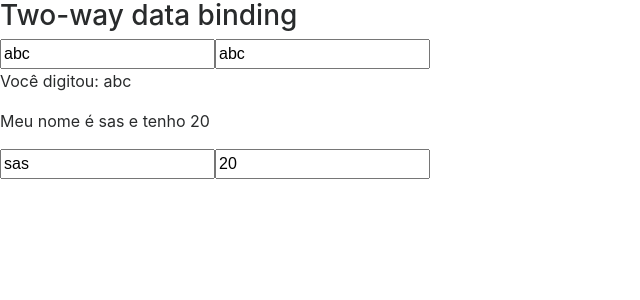
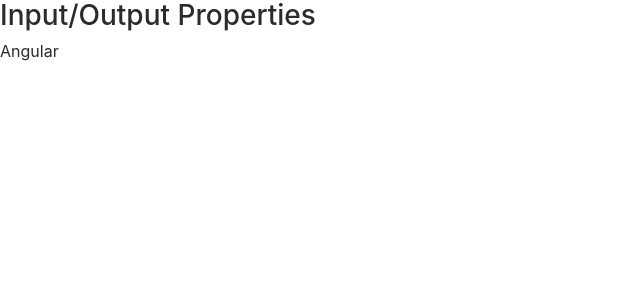
Before and after one commit to suganame/angular-course-loiane, an Angular app in the folder data-binding/: page / in a window 1280 px wide. Shown: the top 300 px of the page, without its empty margins (0-640 px from the left). Built offline with nearby package versions, Linux system fonts and the light colour scheme.

Commit message:
feat: input properties

```diff
--- a/data-binding/src/app/app.module.ts
+++ b/data-binding/src/app/app.module.ts
@@ -7,9 +7,10 @@ import { DataBindingComponent } from './data-binding/data-binding.component';
 import { FormsModule } from '@angular/forms';
 import { MyFormComponent } from './my-form/my-form.component';
 import { MyFormModule } from './my-form/my-form.module';
+import { InputPropertyComponent } from './input-property/input-property.component';
 
 @NgModule({
-  declarations: [AppComponent, DataBindingComponent],
+  declarations: [AppComponent, DataBindingComponent, InputPropertyComponent],
   imports: [BrowserModule, FormsModule, AppRoutingModule, MyFormModule],
   providers: [],
   bootstrap: [AppComponent],
--- a/data-binding/src/app/data-binding/data-binding.component.html
+++ b/data-binding/src/app/data-binding/data-binding.component.html
@@ -100,4 +100,14 @@
   </article>
 </section> -->
 
-<app-my-form></app-my-form>
+<!-- <app-my-form></app-my-form> -->
+
+<section class="input-output-properties">
+  <article>
+    <h3>Input/Output Properties</h3>
+
+    <app-curso [nome]="nomeDoCurso"></app-curso>
+  </article>
+</section>
+
+<app-curso></app-curso>
--- a/data-binding/src/app/data-binding/data-binding.component.ts
+++ b/data-binding/src/app/data-binding/data-binding.component.ts
@@ -23,13 +23,7 @@ export class DataBindingComponent {
 
   isMouseOver = false;
 
-  nome: string = 'abc';
-
-  pessoa: any = {
-    nome: 'sas',
-    idade: 20,
-  };
-
+  nomeDoCurso: string = 'Angular';
   getValor() {
     return 1;
   }
--- /dev/null
+++ b/data-binding/src/app/input-property/input-property.component.html
@@ -0,0 +1,3 @@
+<p>
+  {{ nomeCurso }}
+</p>
```
Also changed, not shown: data-binding/src/app/input-property/input-property.component.ts (added, +11 -0 lines), data-binding/src/app/input-property/input-property.component.css (added), 1 other file (tests, documents, lock files or other folders).
